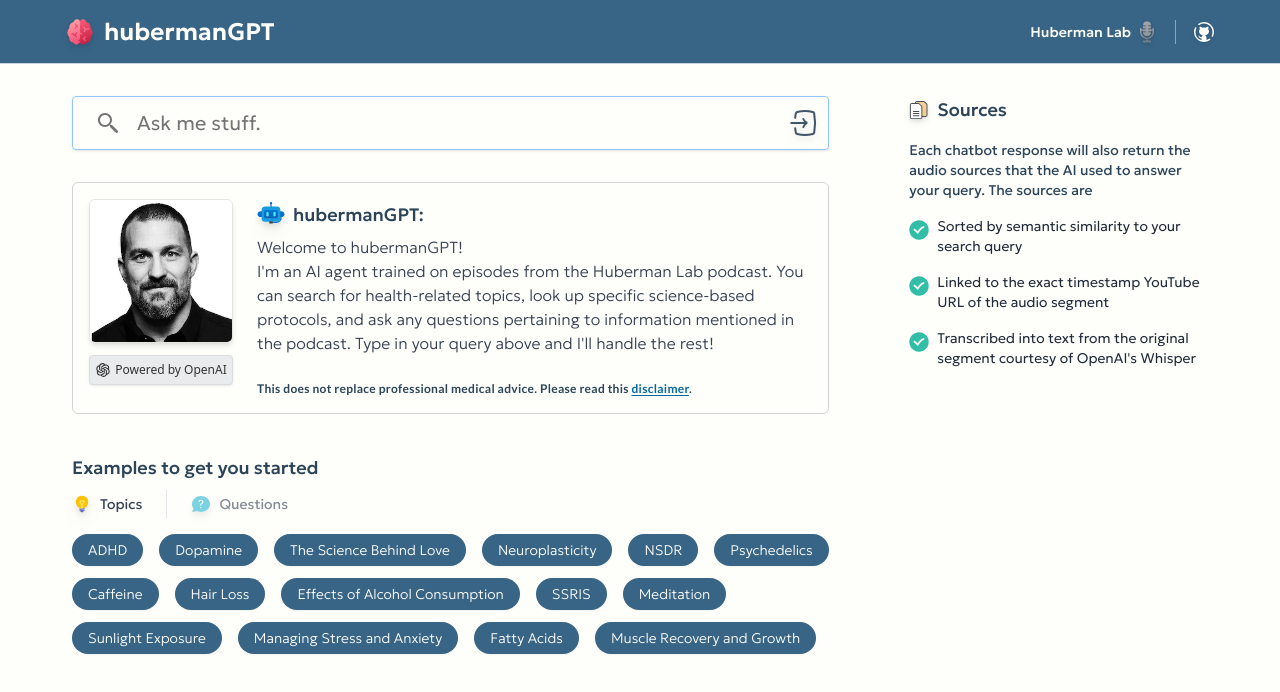
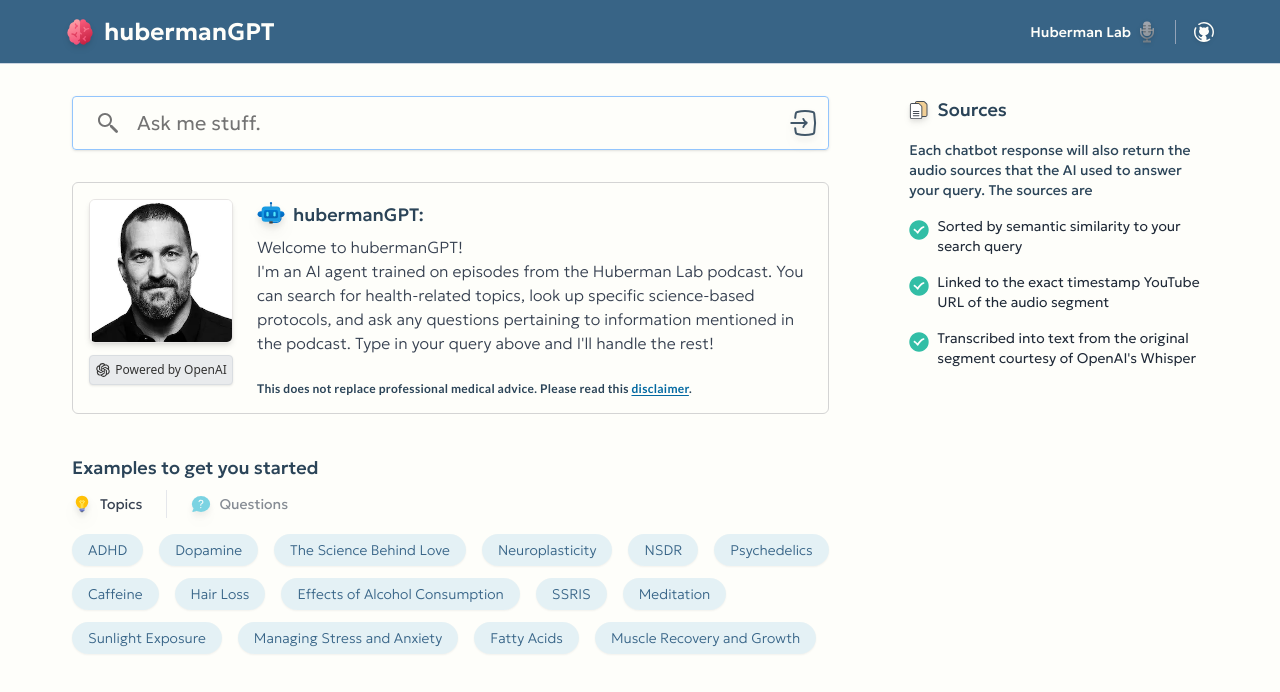
Before and after one commit to hbattu73/hubermanlab-gpt-vue, a Vue app: page / in a window 1280 px wide. Shown: the top 692 px of the page. Built offline with nearby package versions, Linux system fonts and the light colour scheme.

Commit message:
Update readme and change color scheme for examples

```diff
--- a/src/components/ExamplesPanel.vue
+++ b/src/components/ExamplesPanel.vue
@@ -17,16 +17,16 @@
                 <span class="font-geologica font-normal text-gray-700 text-sm 2xl:text-base">Questions</span>
             </div>
         </div>
-        <div class="flex justify-center lg:justify-start pt-2 gap-x-4 gap-y-3 flex-wrap font-geologica font-extralight text-sm 2xl:text-base text-light-bg-primary">
+        <div class="flex justify-center lg:justify-start pt-2 gap-x-4 gap-y-3 flex-wrap font-geologica font-extralight text-sm 2xl:text-base text-[#386588]">
             <span
                 v-if="!questions"
                 v-for="t in store.topics"
-                @click="query(t)" class="py-1.5 px-4 rounded-full bg-light-header shadow-sm hover:brightness-125 hover:shadow cursor-pointer">{{ t }}
+                @click="query(t)" class="py-1.5 px-4 rounded-full bg-sky-600/10 shadow-sm cursor-pointer">{{ t }}
             </span>
             <span
                 v-if="questions"
                 v-for="q in store.questions"
-                @click="query(q)" class="py-1.5 px-4 rounded-full bg-light-header hover:brightness-125 hover:shadow cursor-pointer">{{ q }}
+                @click="query(q)" class="py-1.5 px-4 rounded-full bg-sky-600/10 shadow-sm cursor-pointer">{{ q }}
             </span>
         </div>
     </div>
```
Also changed, not shown: public/deployment.png (added), 1 other file (tests, documents, lock files or other folders).
